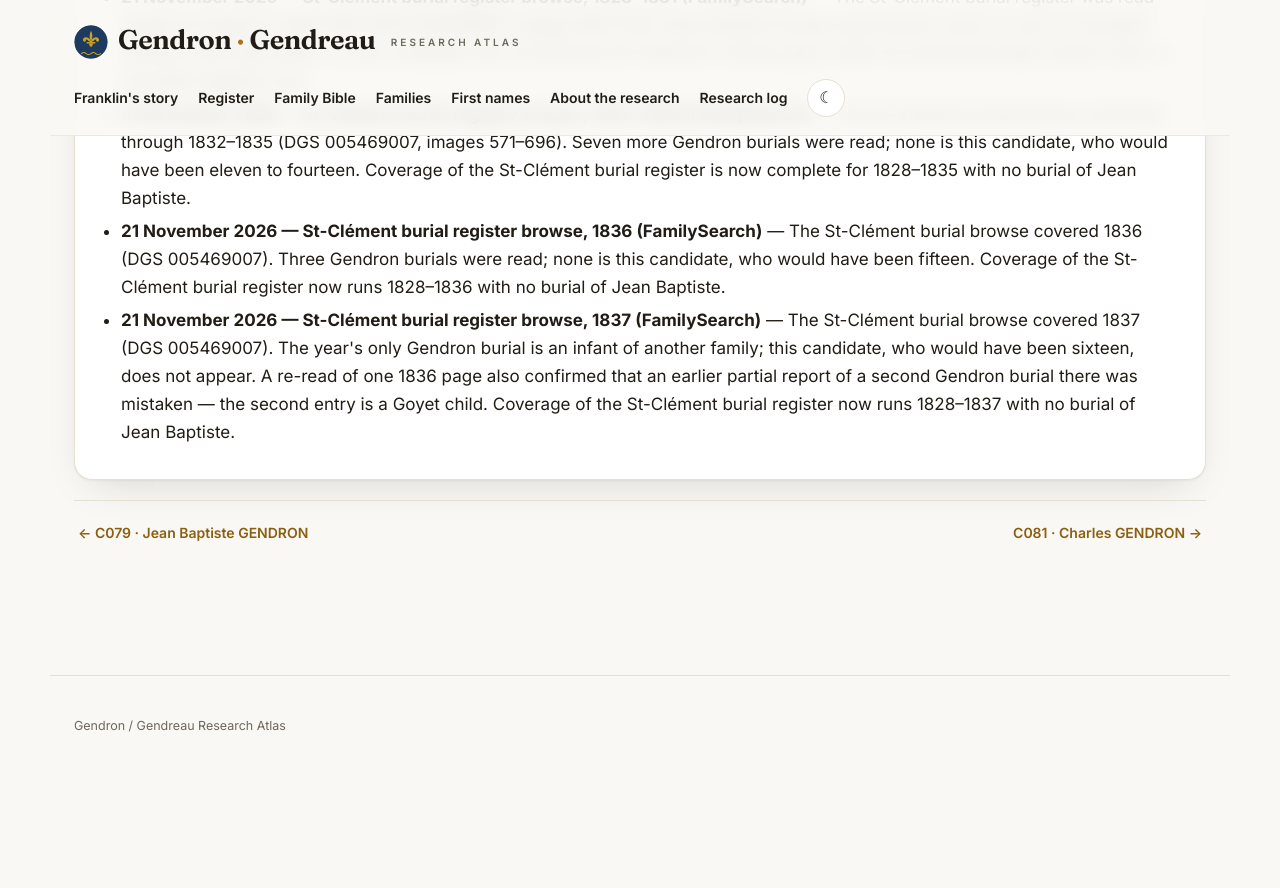
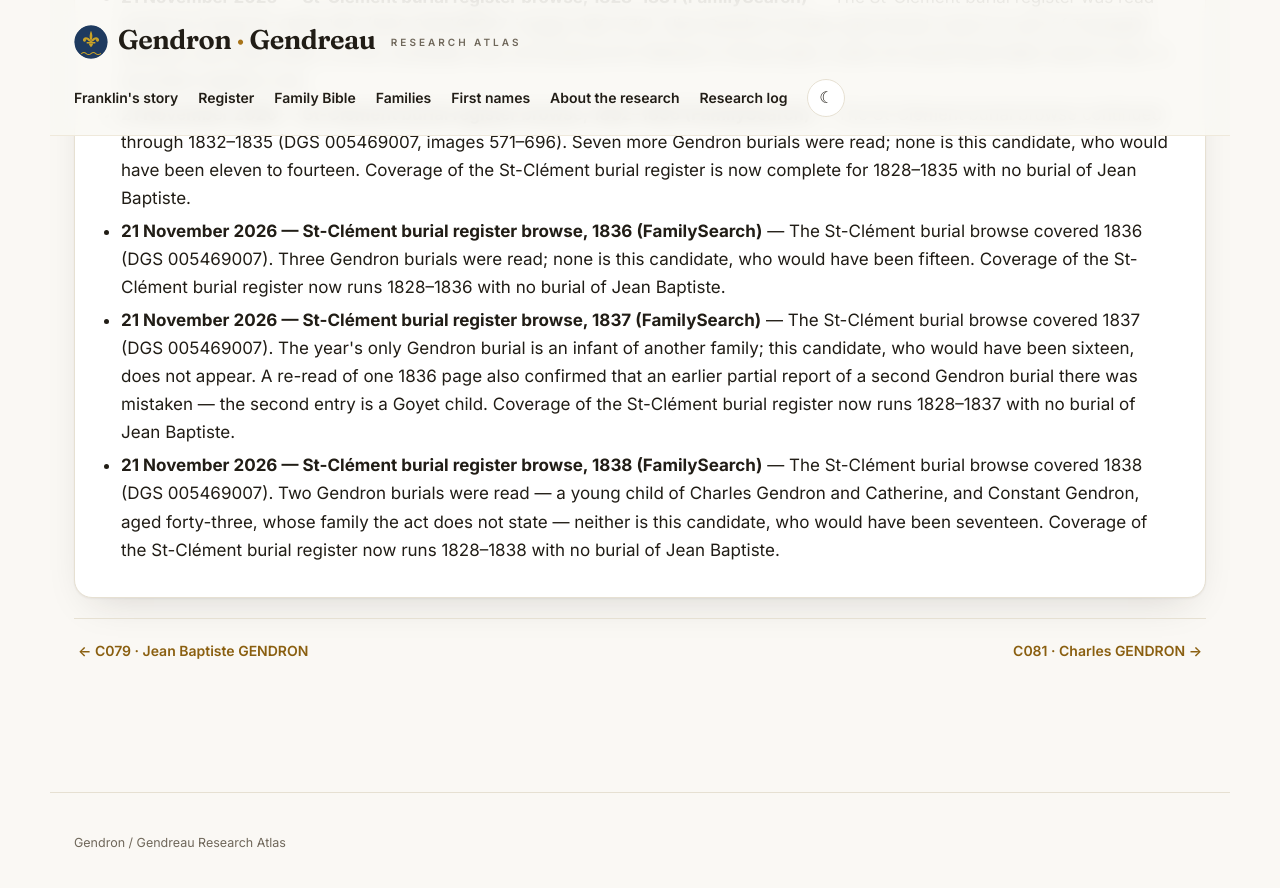
Before and after one commit to vetharmon/gendron-research, a Jekyll site: the page built from _candidates/c080.md, in a window 1280 px wide and 900 px high, scrolled down 3104 px. Shown: the top 888 px of the window. Built offline with Jekyll 4.4.1, drawn with Linux system fonts in a browser that asks for light colours; before the commit the page ends 3887 px from its top, so only the background shows below that.

Commit message:
St-Clement burial browse 1838 — entries for C080, C195, C212

```diff
--- a/_candidates/c080.md
+++ b/_candidates/c080.md
@@ -35,6 +35,8 @@ search_log:
     outcome: "The St-Clément burial browse covered 1836 (DGS 005469007). Three Gendron burials were read; none is this candidate, who would have been fifteen. Coverage of the St-Clément burial register now runs 1828–1836 with no burial of Jean Baptiste."
   - resource: "21 November 2026 — St-Clément burial register browse, 1837 (FamilySearch)"
     outcome: "The St-Clément burial browse covered 1837 (DGS 005469007). The year's only Gendron burial is an infant of another family; this candidate, who would have been sixteen, does not appear. A re-read of one 1836 page also confirmed that an earlier partial report of a second Gendron burial there was mistaken — the second entry is a Goyet child. Coverage of the St-Clément burial register now runs 1828–1837 with no burial of Jean Baptiste."
+  - resource: "21 November 2026 — St-Clément burial register browse, 1838 (FamilySearch)"
+    outcome: "The St-Clément burial browse covered 1838 (DGS 005469007). Two Gendron burials were read — a young child of Charles Gendron and Catherine, and Constant Gendron, aged forty-three, whose family the act does not state — neither is this candidate, who would have been seventeen. Coverage of the St-Clément burial register now runs 1828–1838 with no burial of Jean Baptiste."
 permalink: /candidates/c080/
 sources:
   - label: "LAFRANCE baptism (act 2369738)"
```
Also changed, not shown: _candidates/c195.md (+2 -0 lines), _candidates/c212.md (+2 -0 lines).
